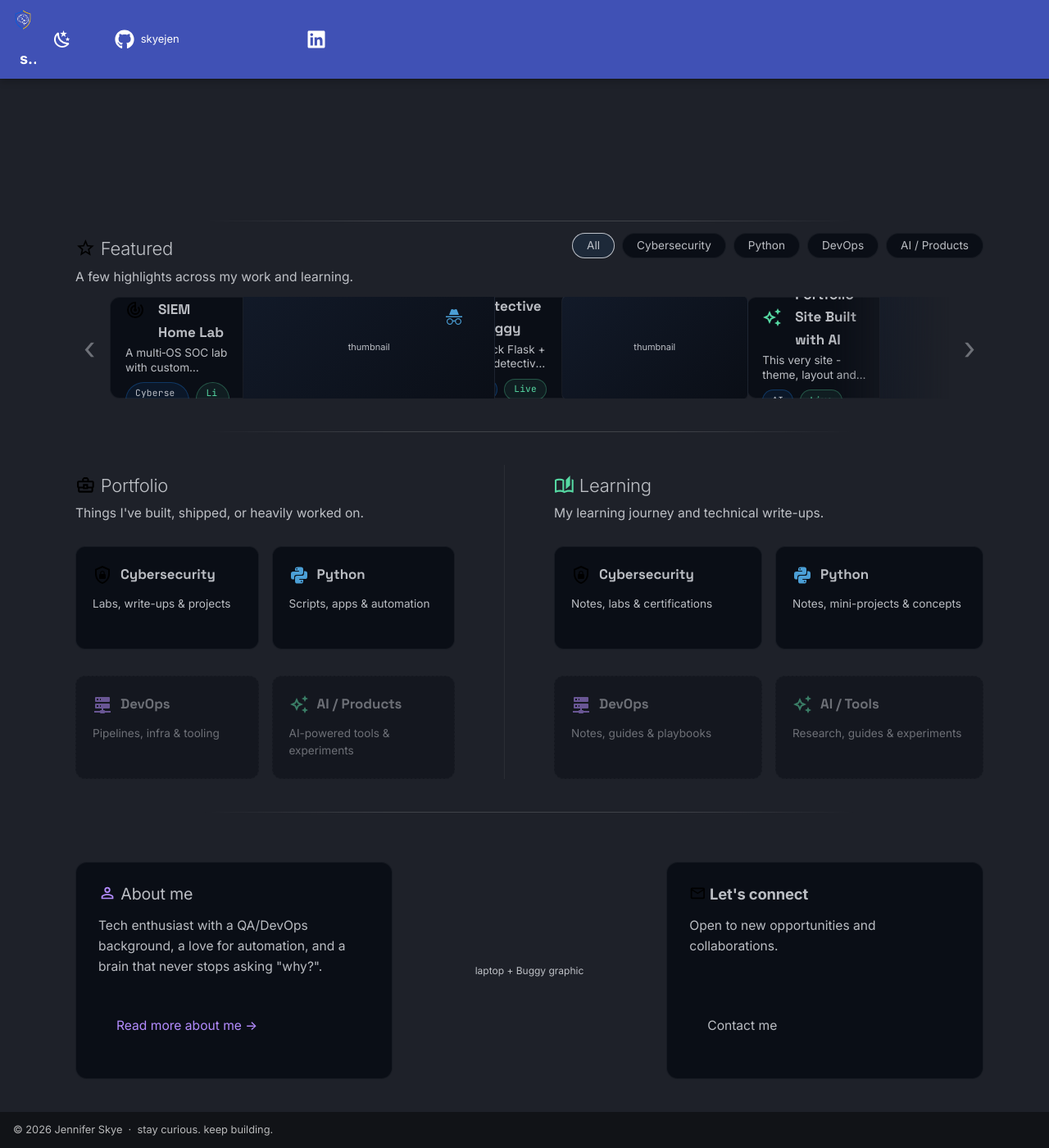
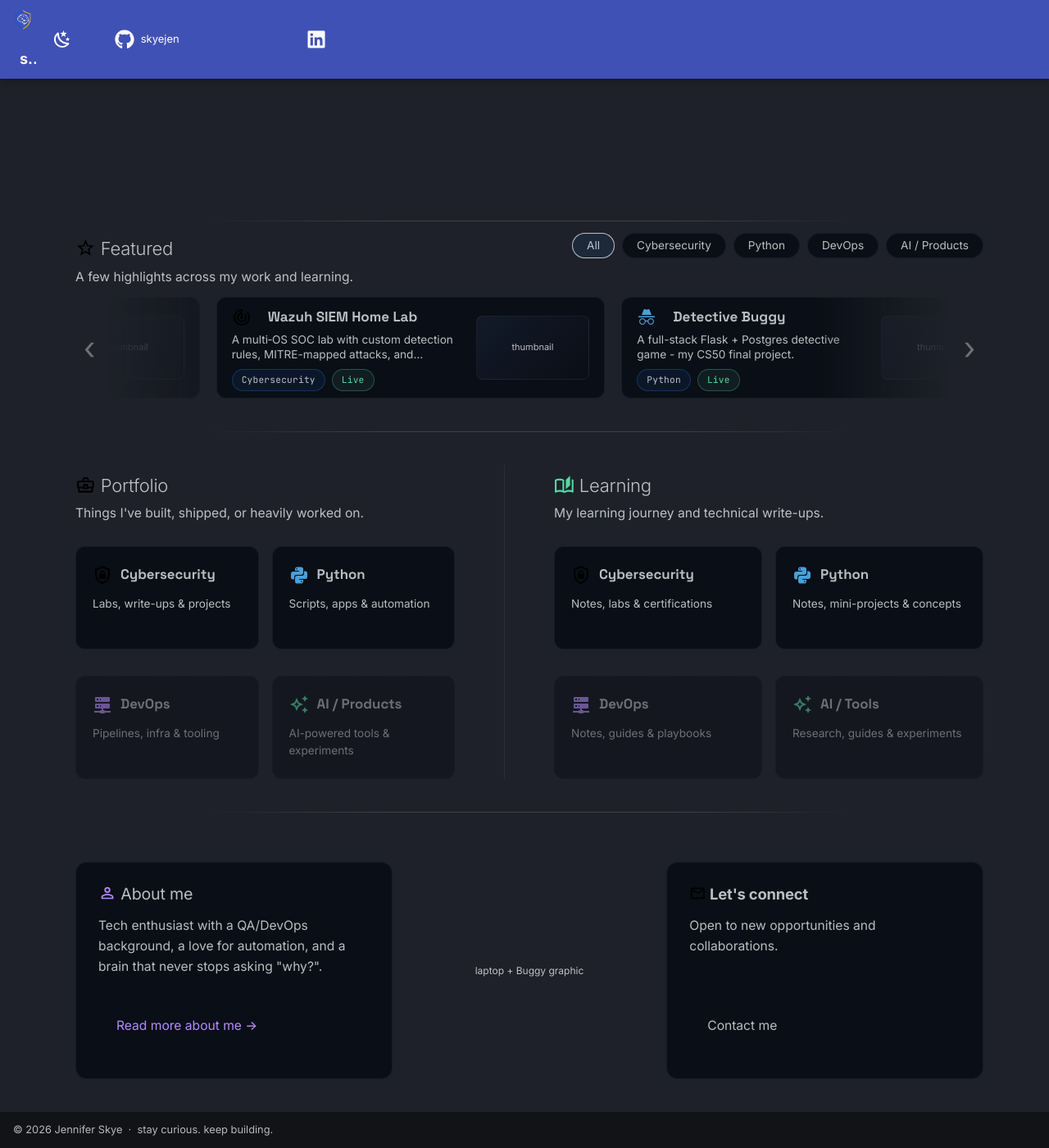
Before and after one commit to skyejen/skyejen.github.io, an MkDocs documentation site: the page built from docs/index.md, in a window 1280 px wide and 1400 px high, scrolled down 658 px. Shown: the whole window at 82% size. Built offline with MkDocs 1.6.1 and Material for MkDocs 9.7.7, drawn with Linux system fonts in a browser that asks for light colours; some of the changed lines change nothing that is shown.

Commit message:
feat: add infinity scrolling for the carousel

```diff
--- a/docs/javascripts/local.js
+++ b/docs/javascripts/local.js
@@ -68,56 +68,90 @@
         filters.forEach(function(b){ b.classList.remove("is-active"); });
         btn.classList.add("is-active");
         var f = btn.getAttribute("data-filter");
-        cards.forEach(function(c){
+        document.querySelectorAll(".sj-feat-card:not(.sj-clone)").forEach(function(c){
           c.style.display = (f === "all" || c.getAttribute("data-disc") === f) ? "" : "none";
         });
-        updateFade();
+        if (window.buildLoop) window.buildLoop();
         tagClippedFeat();
       });
     });
 
-    // carousel + scroll-aware edge fade (peek into darkness)
+    // ===== Featured carousel: infinite loop (prev sliver + focus + next peek) =====
     var track = document.querySelector(".sj-carousel-track");
     var prev = document.querySelector(".sj-carousel-prev");
     var next = document.querySelector(".sj-carousel-next");
+    var loopOn = false, loopUnit = 0, loopStart = 0;
+    function peekPx(){ return parseFloat(getComputedStyle(track).scrollPaddingLeft) || 38; }
+    function gapPx(){ var g = getComputedStyle(track); return parseFloat(g.columnGap || g.gap) || 16; }
+    function realCards(){
+      return [].slice.call(track.querySelectorAll(".sj-feat-card")).filter(function(c){
+        return !c.classList.contains("sj-clone") && c.style.display !== "none";
+      });
+    }
+    function stepPx(){
+      var rs = realCards();
+      if (rs.length < 2) return track.clientWidth * 0.5;
+      return rs[1].getBoundingClientRect().left - rs[0].getBoundingClientRect().left;   // one tile + gap
+    }
     window.updateFade = function(){
       if (!track) return;
-      var sl = track.scrollLeft;
-      var max = track.scrollWidth - track.clientWidth;
       track.classList.remove("fade-l", "fade-r", "fade-lr");
-      if (max <= 2) return;                        // no overflow -> no fade
-      var viewR = sl + track.clientWidth, leftFlush = false, rightFlush = false;
-      track.querySelectorAll(".sj-feat-card").forEach(function(c){
-        if (c.style.display === "none") return;
-        if (Math.abs(c.offsetLeft - sl) < 14) leftFlush = true;                        // a tile is flush at the left
-        if (Math.abs((c.offsetLeft + c.offsetWidth) - viewR) < 14) rightFlush = true;  // a tile is flush at the right
-      });
-      var fl = sl > 2 && !leftFlush;               // fade left only if the left tile is cut
-      var fr = sl < max - 2 && !rightFlush;        // fade right only if the right tile is cut
-      if (fl && fr) track.classList.add("fade-lr");
-      else if (fl) track.classList.add("fade-l");
-      else if (fr) track.classList.add("fade-r");
+      if (loopOn){ track.classList.add("fade-lr"); return; }          // loop: always feather both edges
+      var sl = track.scrollLeft, max = track.scrollWidth - track.clientWidth;
+      if (max <= 2) return;
+      if (sl <= 2) track.classList.add("fade-r");
+      else if (sl >= max - 2) track.classList.add("fade-l");
+      else track.classList.add("fade-lr");
+    };
+    function normalize(){
+      if (!loopOn) return;
+      var N = realCards().length; if (N < 2) return;
+      var st = stepPx(), pk = peekPx();
+      var k = Math.round((track.scrollLeft - (loopStart - pk)) / st);  // nearest tile index (may be <0 or >=N)
+      var kmod = ((k % N) + N) % N;                                     // wrap into the real set
+      track.scrollLeft = Math.round(loopStart + kmod * st - pk);        // exact real-tile gutter (drift-free)
+    }
+    window.buildLoop = function(){
+      if (!track) return;
+      track.querySelectorAll(".sj-clone").forEach(function(n){ n.remove(); });
+      track.style.paddingRight = "";
+      var rs = realCards();
+      loopOn = rs.length >= 3;
+      if (!loopOn){ track.scrollLeft = 0; updateFade(); return; }
+      var mk = function(c){ var cl = c.cloneNode(true); cl.classList.add("sj-clone"); cl.setAttribute("aria-hidden", "true"); return cl; };
+      var af = document.createDocumentFragment(); rs.forEach(function(c){ af.appendChild(mk(c)); }); track.appendChild(af);            // clone-set AFTER
+      var pf = document.createDocumentFragment(); rs.forEach(function(c){ pf.appendChild(mk(c)); }); track.insertBefore(pf, track.firstChild); // clone-set BEFORE
+      var tl = track.getBoundingClientRect().left, sl = track.scrollLeft;
+      var first = rs[0], last = rs[rs.length - 1];
+      loopStart = Math.round(first.getBoundingClientRect().left - tl + sl);
+      loopUnit = Math.round((last.getBoundingClientRect().right - tl + sl) + gapPx() - loopStart);  // one set-width
+      track.scrollLeft = loopStart - peekPx();          // first real tile focused at the gutter
+      updateFade();
     };
     if (track && prev && next){
-      var tileStep = function(){
-        var cs = track.querySelectorAll(".sj-feat-card");
-        if (cs.length >= 2) return cs[1].offsetLeft - cs[0].offsetLeft;   // one tile + gap
-        if (cs.length) return cs[0].offsetWidth + 13;
-        return track.clientWidth * 0.5;
-      };
-      prev.addEventListener("click", function(){
-        var max = track.scrollWidth - track.clientWidth;
-        if (track.scrollLeft <= 2) track.scrollTo({ left: max, behavior: "smooth" });   // wrap to end
-        else track.scrollBy({ left: -tileStep(), behavior: "smooth" });
-      });
-      next.addEventListener("click", function(){
-        var max = track.scrollWidth - track.clientWidth;
-        if (track.scrollLeft >= max - 2) track.scrollTo({ left: 0, behavior: "smooth" }); // wrap to start
-        else track.scrollBy({ left: tileStep(), behavior: "smooth" });
-      });
-      track.addEventListener("scroll", function(){ window.requestAnimationFrame(updateFade); });
-      window.addEventListener("resize", updateFade);
-      updateFade();
+      if (!next.__sjbound){
+        next.__sjbound = true;
+        var animating = false;
+        function animateTo(target, done){
+          var start = track.scrollLeft, dist = target - start, t0 = 0, dur = 340;
+          animating = true;
+          (function frame(now){
+            if (!t0) t0 = now;
+            var p = Math.min(1, (now - t0) / dur);
+            var e = p < 0.5 ? 2 * p * p : 1 - Math.pow(-2 * p + 2, 2) / 2;   // easeInOutQuad
+            track.scrollLeft = Math.round(start + dist * e);
+            if (p < 1) requestAnimationFrame(frame);
+            else { animating = false; if (done) done(); }
+          })(performance.now());
+        }
+        var go = function(dir){ if (!animating) animateTo(track.scrollLeft + dir * stepPx(), normalize); };
+        prev.addEventListener("click", function(){ go(-1); });
+        next.addEventListener("click", function(){ go(1); });
+        track.addEventListener("scroll", function(){ window.requestAnimationFrame(updateFade); });
+        window.addEventListener("resize", function(){ window.buildLoop(); });
+        window.addEventListener("load", function(){ window.buildLoop(); });
+      }
+      window.buildLoop();
     }
 
     // clipped-text tooltip for featured tiles (cursor-following bubble, theme-styled)
--- a/docs/stylesheets/local.css
+++ b/docs/stylesheets/local.css
@@ -93,26 +93,26 @@
 
 .sj-carousel { display: flex; align-items: stretch; gap: 0.4rem; }
 .sj-carousel > p { display: contents; }
-.sj-carousel-track { flex: 1; min-width: 0; display: flex; gap: 1rem; overflow-x: auto; scroll-snap-type: x proximity; scrollbar-width: none; }
+.sj-carousel-track { flex: 1; min-width: 0; display: flex; gap: 1rem; overflow-x: auto; scroll-snap-type: none; scroll-padding-left: 6.5rem; scrollbar-width: none; }
 .sj-carousel-track > p { display: contents; }
 .sj-carousel-track::-webkit-scrollbar { display: none; }
-.sj-carousel-track.fade-r  { -webkit-mask-image: linear-gradient(to right, #000 86%, transparent); mask-image: linear-gradient(to right, #000 86%, transparent); }
-.sj-carousel-track.fade-l  { -webkit-mask-image: linear-gradient(to left, #000 86%, transparent);  mask-image: linear-gradient(to left, #000 86%, transparent); }
-.sj-carousel-track.fade-lr { -webkit-mask-image: linear-gradient(to right, transparent, #000 10%, #000 90%, transparent); mask-image: linear-gradient(to right, transparent, #000 10%, #000 90%, transparent); }
-.sj-carousel-track .sj-feat-card { flex: 0 0 36%; min-width: 36%; scroll-snap-align: start; }
+.sj-carousel-track.fade-r  { -webkit-mask-image: linear-gradient(to right, #000 82%, transparent); mask-image: linear-gradient(to right, #000 82%, transparent); }
+.sj-carousel-track.fade-l  { -webkit-mask-image: linear-gradient(to right, transparent, #000 6.5rem);  mask-image: linear-gradient(to right, transparent, #000 6.5rem); }
+.sj-carousel-track.fade-lr { -webkit-mask-image: linear-gradient(to right, transparent, #000 6.5rem, #000 84%, transparent); mask-image: linear-gradient(to right, transparent, #000 6.5rem, #000 84%, transparent); }
+.sj-carousel-track .sj-feat-card { flex: 0 0 auto; scroll-snap-align: start; }
 .sj-carousel-btn { flex: 0 0 auto; width: 1.7rem; border: none; background: transparent; color: var(--sj-text-dim); opacity: 0.5; font-size: 1.9rem; line-height: 1; cursor: pointer; display: flex; align-items: center; justify-content: center; transition: color .15s ease, opacity .15s ease; }
 .sj-carousel-prev { order: -1; }
 .sj-carousel-next { order: 1; }
 .sj-carousel-btn:hover { opacity: 1; color: var(--sj-gold); }
 
-.sj-feat-card { display: grid; grid-template-columns: auto 1fr auto; grid-template-areas: "icon title thumb" "desc desc thumb" "tags tags thumb"; gap: 0.08rem 0.8rem; align-content: center; background: var(--sj-tile); border: 1px solid var(--sj-tile-border); border-radius: 12px; padding: 0.42rem 0.9rem; color: var(--sj-text) !important; transition: border-color .15s ease; }
+.sj-feat-card { display: grid; grid-template-columns: 1.5rem 12rem auto; grid-template-areas: "icon title thumb" "desc desc thumb" "tags tags thumb"; gap: 0.08rem 0.7rem; align-content: center; background: var(--sj-tile); border: 1px solid var(--sj-tile-border); border-radius: 12px; padding: 0.42rem 0.9rem; color: var(--sj-text) !important; transition: border-color .15s ease; }
 .sj-feat-card.sj-card--soon { border: 1px solid var(--sj-tile-border); opacity: 0.55; cursor: not-allowed; }
 .sj-feat-card.sj-card--soon:hover { border: 1px dashed rgba(30,136,255,0.55); }
 .sj-feat-card:hover { border-color: rgba(30,136,255,0.5); }
 .sj-feat-card > .sj-card-icon { grid-area: icon; align-self: center; }
 .sj-feat-card > .sj-card-title { grid-area: title; align-self: center; font-family: "Space Grotesk", sans-serif; font-weight: 700; color: var(--sj-heading); font-size: 0.85rem; }
 .sj-feat-card > .sj-card-desc { grid-area: desc; font-size: 0.68rem; color: var(--sj-text-dim); line-height: 1.3; margin-top: 0.1rem; display: -webkit-box; -webkit-line-clamp: 2; -webkit-box-orient: vertical; overflow: hidden; min-height: 2.6em; }
-.sj-feat-card > .sj-feat-thumb { grid-area: thumb; align-self: stretch; aspect-ratio: 16 / 9; border-radius: 8px; border: 1px solid var(--sj-tile-border); background: linear-gradient(135deg,#121a29,#0a0e16); position: relative; }
+.sj-feat-card > .sj-feat-thumb { grid-area: thumb; align-self: center; height: 3.9rem; aspect-ratio: 16 / 9; border-radius: 8px; border: 1px solid var(--sj-tile-border); background: linear-gradient(135deg,#121a29,#0a0e16); position: relative; }
 .sj-feat-thumb::after { content: "thumbnail"; position: absolute; inset: 0; display: flex; align-items: center; justify-content: center; color: var(--sj-text-dim); font-size: 0.55rem; }
 
 /* two separate tags */
```
